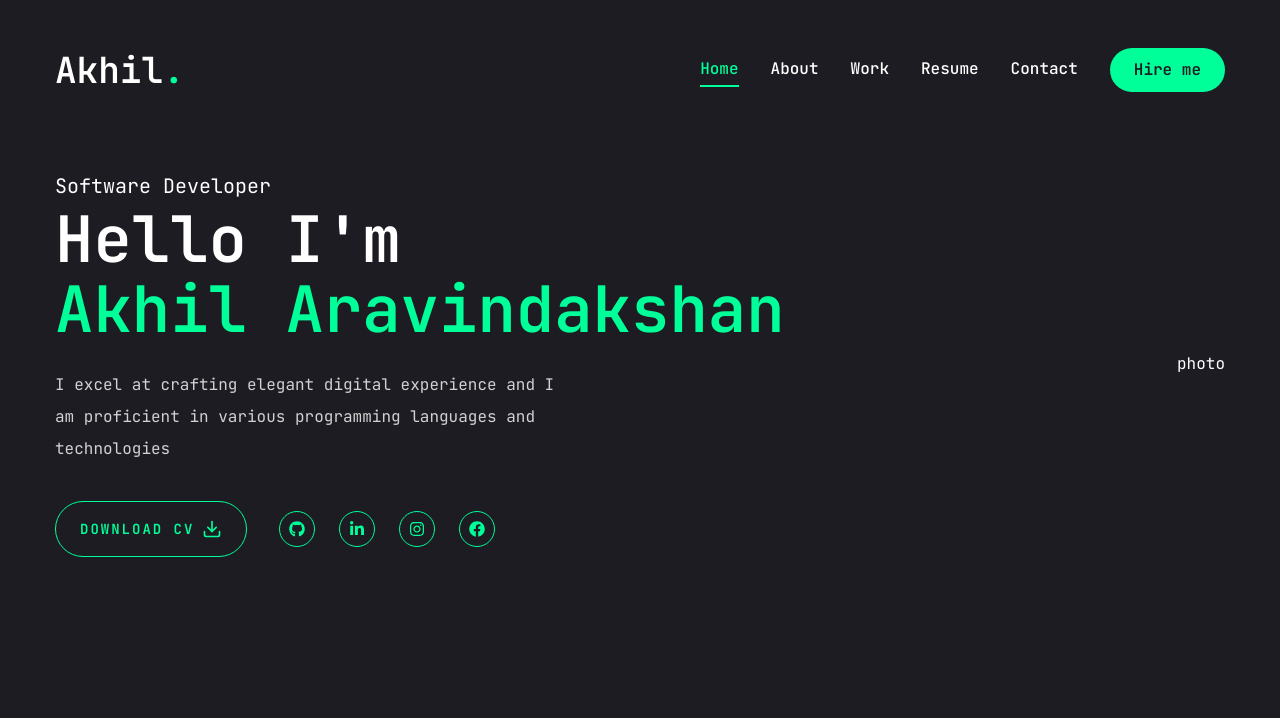
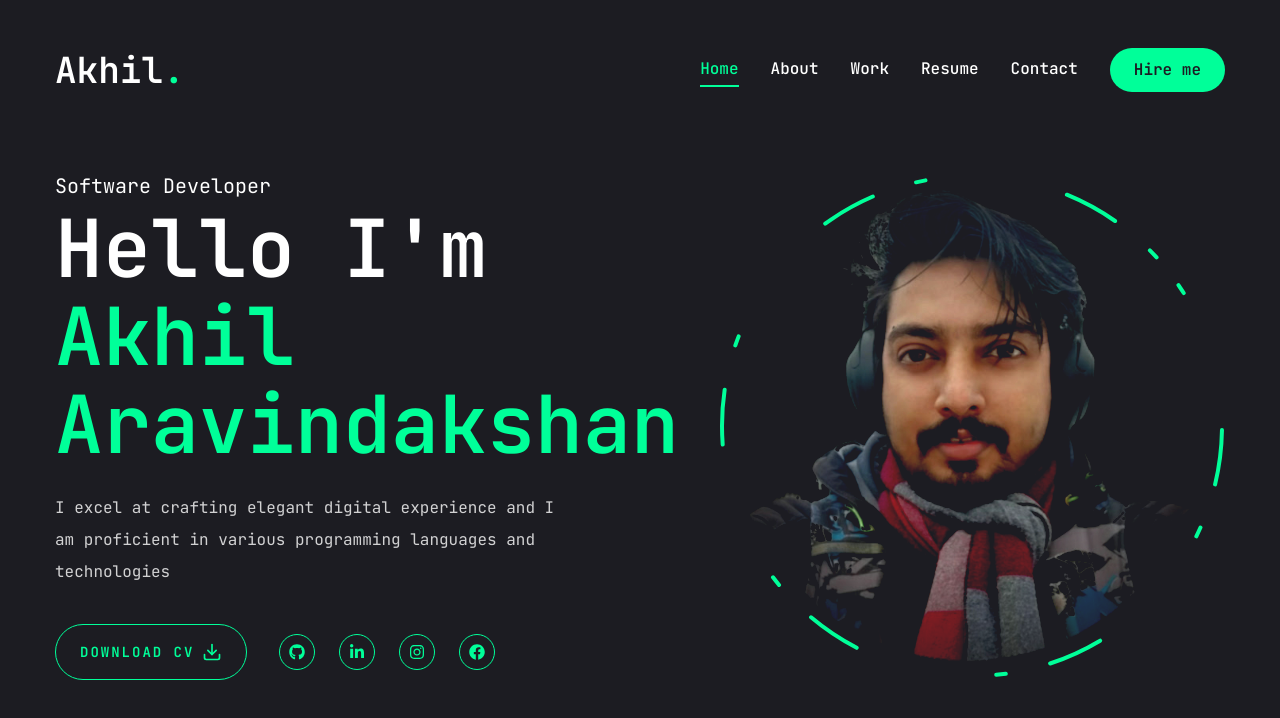
Before and after one commit to Aki0782/akhil-portfolio, a Next.js app: page / in a window 1280 px wide. Shown: the top 718 px of the page. Built offline with nearby package versions, Linux system fonts and the light colour scheme.

Commit message:
Photos Component

```diff
--- a/src/app/globals.css
+++ b/src/app/globals.css
@@ -8,7 +8,7 @@
     @apply font-primary bg-primary text-white leading-loose
   }
   h1 {
-    @apply text-[44px] xl:text-[64px] leading-[1.1] font-semibold
+    @apply text-[44px] xl:text-[80px] leading-[1.1] font-semibold
   }
   h2 {
     @apply text-[36px] xl:text-[48px] leading-[1.1] font-semibold
--- a/src/app/page.tsx
+++ b/src/app/page.tsx
@@ -2,6 +2,7 @@
 import { Button } from "../components/ui/button";
 import { FiDownload } from "react-icons/fi";
 import Socials from "../components/Socials";
+import Photo from "../components/Photo";
 
 const Home = () => {
   return (
@@ -9,7 +10,7 @@
       <div className="container mx-auto h-full">
         <div className="flex flex-col xl:flex-row items-center justify-between xl:pt-8 xl:pb-24">
           {/* text */}
-          <div className="text-center xl:text-left">
+          <div className="text-center xl:text-left order-2 xl:order-none">
             <span className="text-xl">Software Developer</span>
             <h1 className="h1 mb-6">
               Hello I&apos;m <br />
@@ -19,6 +20,7 @@
               I excel at crafting elegant digital experience and I am proficient in various programming
               languages and technologies
             </p>
+            {/* btn and socials */}
             <div className="flex flex-col xl:flex-row items-center gap-8">
               <Button variant="outline" size="lg" className="uppercase flex gap-2">
                 <span>Download CV</span>
@@ -31,10 +33,11 @@
                 />
               </div>
             </div>
-            {/* btn and socials */}
           </div>
           {/* photo */}
-          <div>photo</div>
+          <div className="order-1 xl:order:none mb-8 xl:mb-0">
+            <Photo />
+          </div>
         </div>
       </div>
     </section>
--- /dev/null
+++ b/src/components/Photo.tsx
@@ -0,0 +1,72 @@
+"use client";
+import React from "react";
+import { motion } from "framer-motion";
+import Image from "next/image";
+const Photo = () => {
+  return (
+    <div className="w-full h-full relative">
+      <motion.div
+        initial={{ opacity: 0 }}
+        animate={{
+          opacity: 1,
+          transition: {
+            delay: 2,
+            duration: 0.4,
+            ease: "easeIn"
+          }
+        }}
+      >
+        <motion.div
+          initial={{ opacity: 0 }}
+          animate={{
+            opacity: 1,
+            transition: {
+              delay: 2.4,
+              duration: 0.4,
+              ease: "easeInOut"
+            }
+          }}
+          className="w-[298px] h-[298px] absolute xl:w-[498px] xl:h-[498px] mix-blend-lighten"
+        >
+          <Image
+            fill
+            src="/assets/akhil.png "
+            alt="photo"
+            priority
+            quality={100}
+            className="object-contain"
+          />
+        </motion.div>
+        {/* circle */}
+        <motion.svg
+          className="w-[300px] h-[300px xl:w-[506px] xl:h-[506px]"
+          fill="transparent"
+          viewBox="0 0 506 506"
+          xmlns="http://www.w3.org/2000/svg"
+        >
+          <motion.circle
+            cx="253"
+            cy="253"
+            r="250"
+            stroke="#00ff99"
+            strokeWidth="4"
+            strokeLinecap="round"
+            strokeLinejoin="round"
+            initial={{ strokeDasharray: "24 10 0 0" }}
+            animate={{
+              strokeDasharray: ["15 120 25 25", "16 25 92 72", "4 250 22 22"],
+              rotate: [120, 360]
+            }}
+            transition={{
+              repeat: Infinity,
+              repeatType: "reverse",
+              duration: 8
+            }}
+          />
+        </motion.svg>
+      </motion.div>
+    </div>
+  );
+};
+
+export default Photo;
--- a/tsconfig.json
+++ b/tsconfig.json
@@ -16,15 +16,15 @@
     "isolatedModules": true,
     "jsx": "preserve",
     "incremental": true,
-    "baseUrl": "./src",
+    "baseUrl": ".",
     "plugins": [
       {
         "name": "next"
       }
     ],
     "paths": {
-      "@/*": [
-        "./*"
+      "@/src/*": [
+        "./src/*"
       ],
     }
   },
```
Also changed, not shown: public/assets/akhil.png (added).
